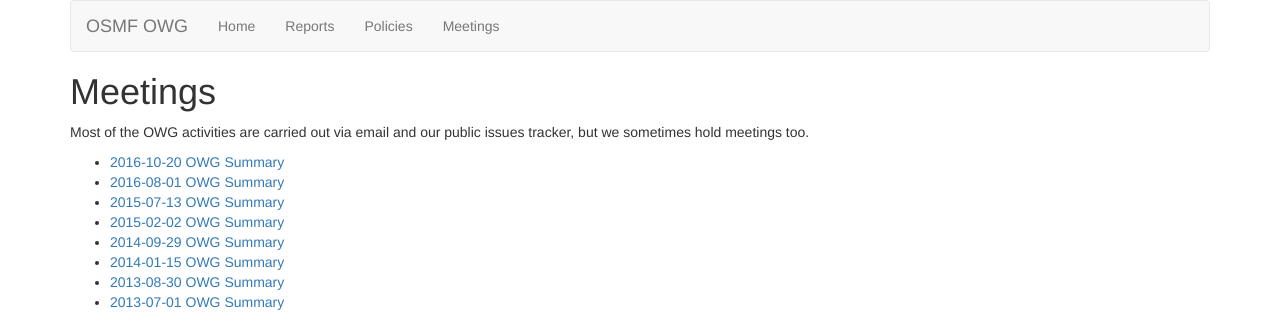
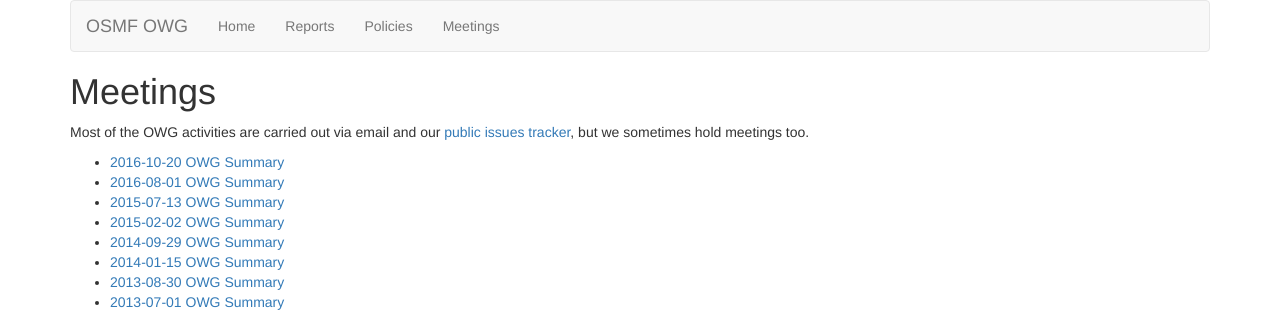
Before and after one commit to openstreetmap/owg-website, a Jekyll site: the page built from meetings.md, in a window 1280 px wide. Shown: the top 315 px of the page. Built offline with Jekyll 4.4.1, drawn with Linux system fonts in a browser that asks for light colours; part of the change alters nothing that is shown.

```diff
--- a/meetings.md
+++ b/meetings.md
@@ -5,7 +5,7 @@ permalink: /meetings/
 
 # {{ page.title }}
 
-Most of the OWG activities are carried out via email and our public issues tracker, but we sometimes hold meetings too.
+Most of the OWG activities are carried out via email and our [public issues tracker](https://github.com/openstreetmap/operations), but we sometimes hold meetings too.
 
 * [2016-10-20 OWG Summary]({{ site.baseurl }}/files/OWG_Summary_2016-10-20.pdf)
 * [2016-08-01 OWG Summary]({{ site.baseurl }}/files/OWG_Summary_2016-08-01.pdf)
```
